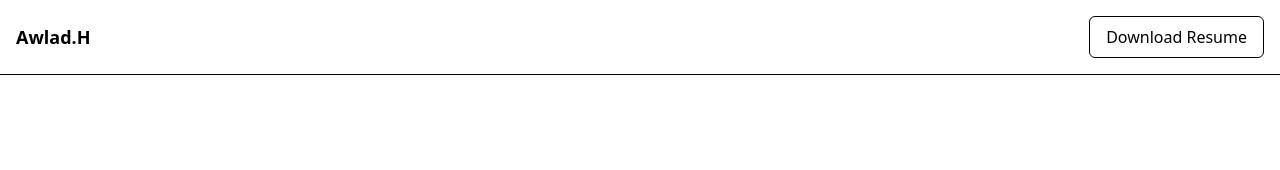
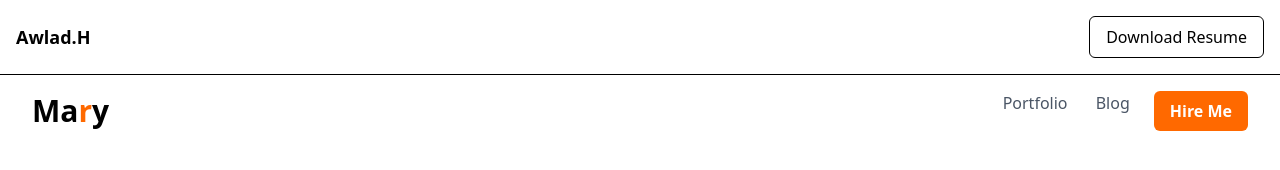
Before and after one commit to irfanulkabirhira/NavBar-Design-Hira-ALL, a plain HTML site: page index.html in a window 1280 px wide. Drawn offline with nearby package versions, Linux system fonts and the light colour scheme.

Commit message:
2nd NavBar Design

```diff
--- a/index.html
+++ b/index.html
@@ -4,8 +4,11 @@
     <meta charset="UTF-8">
     <meta name="viewport" content="width=device-width, initial-scale=1.0">
     <script src="https://unpkg.com/@tailwindcss/browser@4"></script>
+    <title>ALL NabBar Design Hira</title>
 </head>
-<!-- Only NavBar design -->
+<body>
+
+    <!-- Only NavBar design -->
 <header>
     <!--1st NavBar Design Most Easiest NavBar Design -->
     <nav class="flex justify-between items-center p-4 border-b ">
@@ -15,10 +18,26 @@
         </button>
     </nav>
 
-
+    <!-- 2nd NavBar design -->
+    <nav class="flex justify-between items-center px-8 py-4 ">
+        <!-- Logo -->
+        <h1 class="text-3xl font-bold">
+            Ma<span class="text-orange-500">r</span>y
+        </h1>
+        <div class="flex space-x-6 ">
+            <!-- Navigation Links -->
+        <div class="space-x-6 text-gray-600">
+            <a href="#" class="hover:text-black">Portfolio</a>
+            <a href="#" class="hover:text-black">Blog</a>
+        </div>
+        <!-- Hire Me Button -->
+        <button class="bg-orange-500 text-white px-4 py-2 rounded-md font-semibold hover:bg-orange-800">
+            Hire Me
+        </button>
+        </div>
+    </nav>
 
 
 </header>
-<body>
 </body>
 </html>
```
